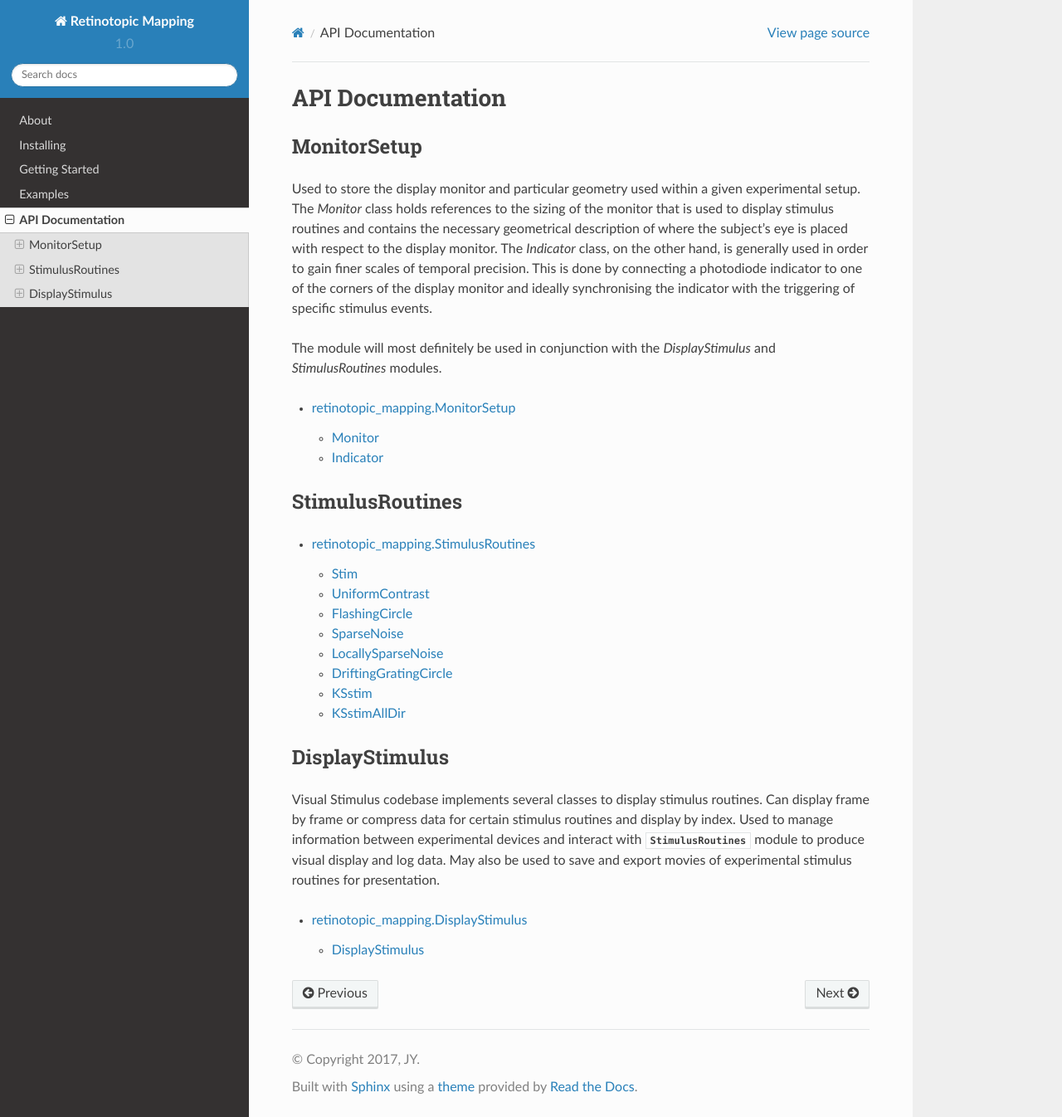
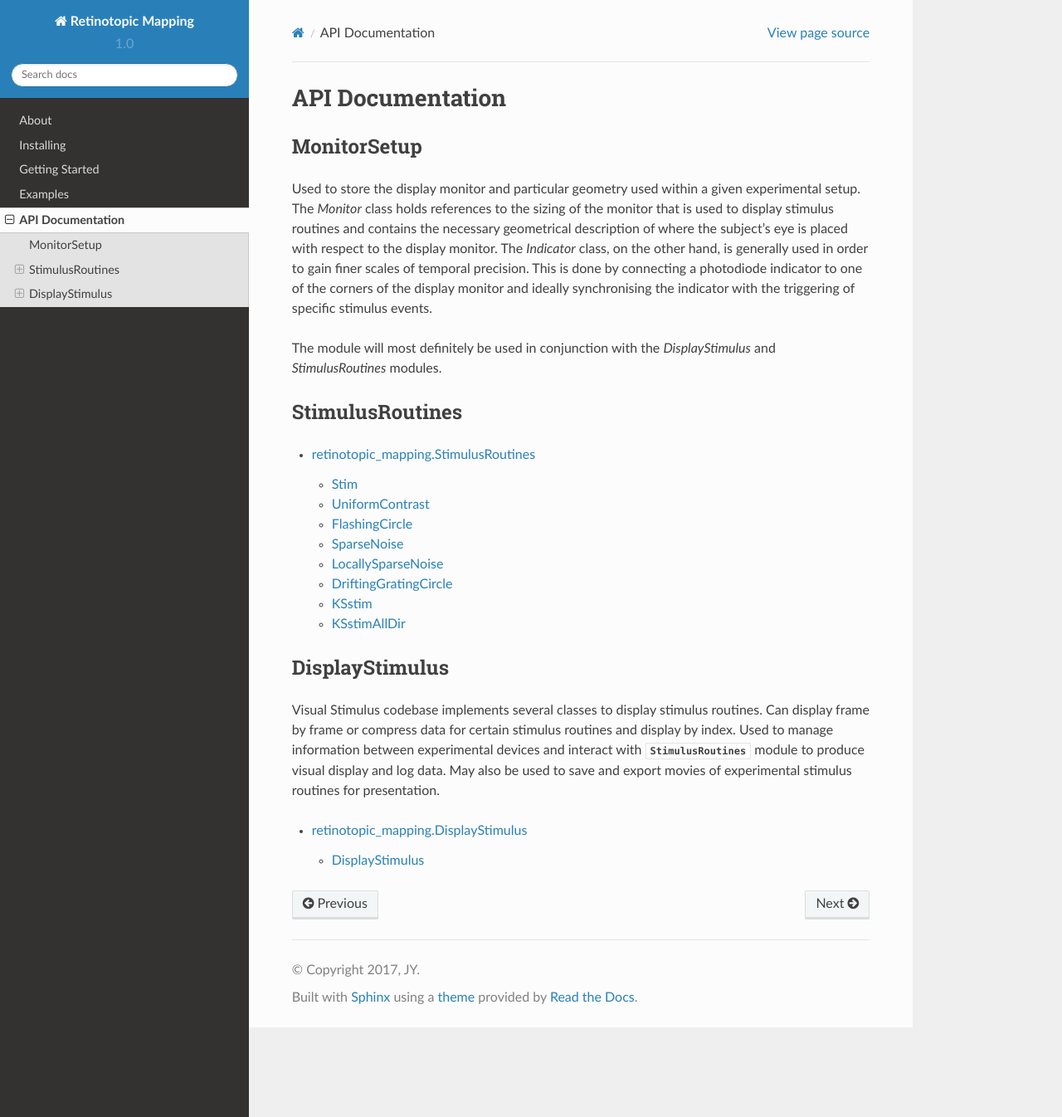
Before and after one commit to zhuangjun1981/retinotopic_mapping, a Sphinx documentation site: the page built from doc/source/api.rst, in a window 1280 px wide and 1346 px high. Shown: the whole window at 83% size. Built offline with Sphinx 7.4.7 and the Read the Docs theme 2.0.0, drawn with Linux system fonts in a browser that asks for light colours.

```diff
--- a/doc/source/api.rst
+++ b/doc/source/api.rst
@@ -18,8 +18,6 @@ synchronising the indicator with the triggering of specific stimulus events.
 The module will most definitely be used in conjunction with the `DisplayStimulus`
 and `StimulusRoutines` modules.
 
-.. toctree::
-    MonitorSetup
 
 
 StimulusRoutines
```
